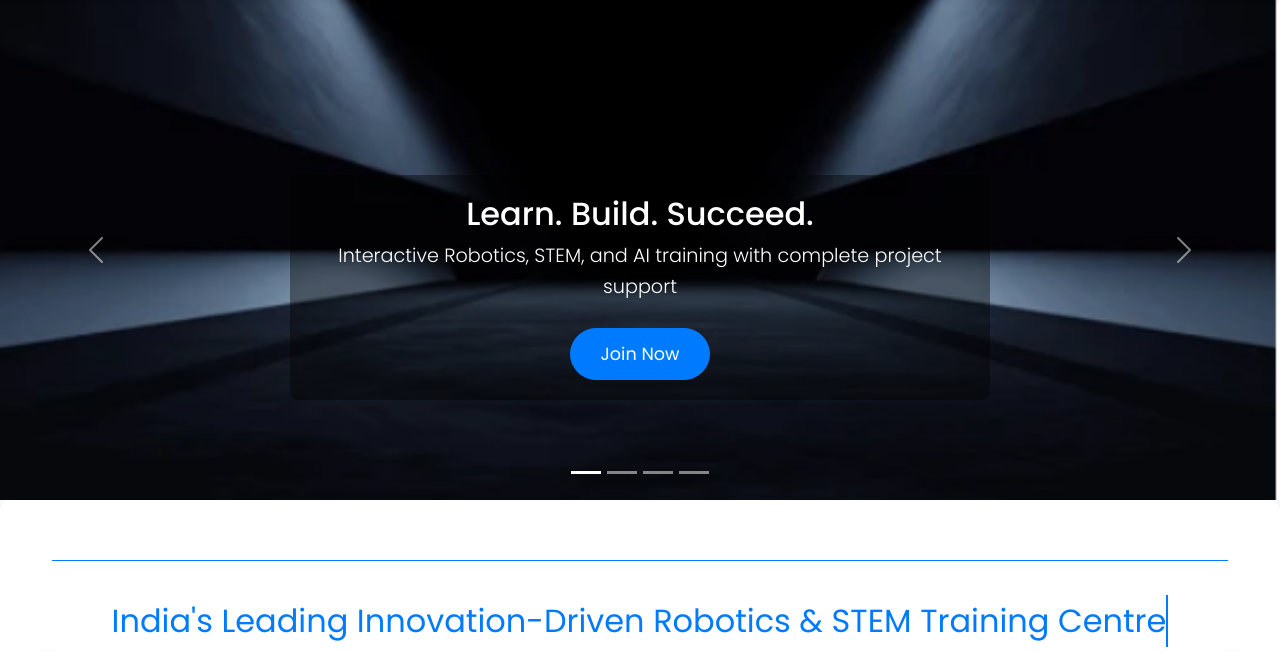
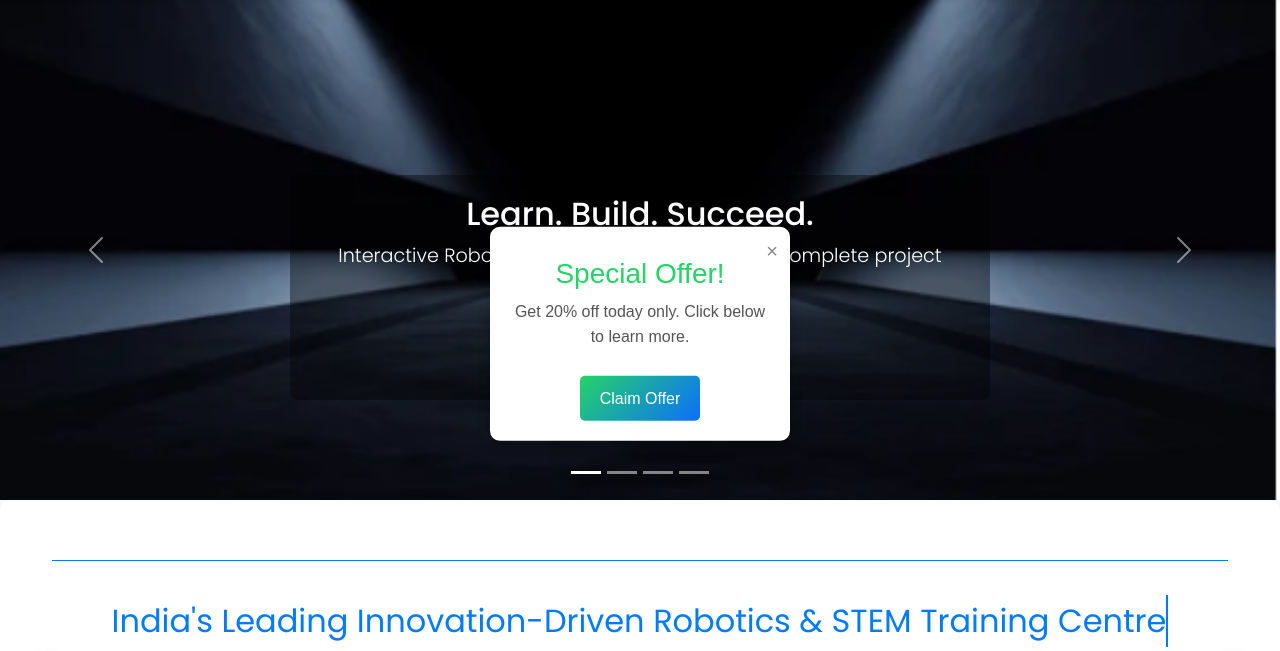
Before and after one commit to drxMalick123/robostemiaFinal, a Django app: page / in a window 1280 px wide. Shown: the part 66-717 px from the top of the page. Run offline with Django 5.2, Linux system fonts and the light colour scheme; data comes from the database, SQL or seed files in the repository.

Commit message:
Update index.html

```diff
--- a/robot/templates/robot/index.html
+++ b/robot/templates/robot/index.html
@@ -372,6 +372,19 @@ learning.{% endblock %}
   60% {transform: translateY(-3px);}
 }
 </style>
+<!-- Small Splash Popup -->
+<div id="miniSplash"
+     style="position:fixed;top:50%;left:50%;transform:translate(-50%,-50%);background:white;border-radius:10px;box-shadow:0 4px 12px rgba(0,0,0,0.3);padding:20px;width:300px;max-width:90%;z-index:10000;text-align:center;font-family:sans-serif;">
+
+  <!-- Close Button -->
+  <span onclick="document.getElementById('miniSplash').style.display='none'"
+        style="position:absolute;top:8px;right:12px;font-size:20px;cursor:pointer;color:#888;">&times;</span>
+
+  <!-- Content -->
+  <h3 style="margin-top:10px;color:#25D366;">Special Offer!</h3>
+  <p style="color:#555;">Get 20% off today only. Click below to learn more.</p>
+  <a href="#" style="display:inline-block;margin-top:10px;padding:10px 20px;background:linear-gradient(135deg,#25D366,#0d6efd);color:white;border-radius:5px;text-decoration:none;">Claim Offer</a>
+</div>
 
 <!-- Bootstrap Icons -->
 <link rel="stylesheet" href="https://cdn.jsdelivr.net/npm/bootstrap-icons@1.11.3/font/bootstrap-icons.css">
```
